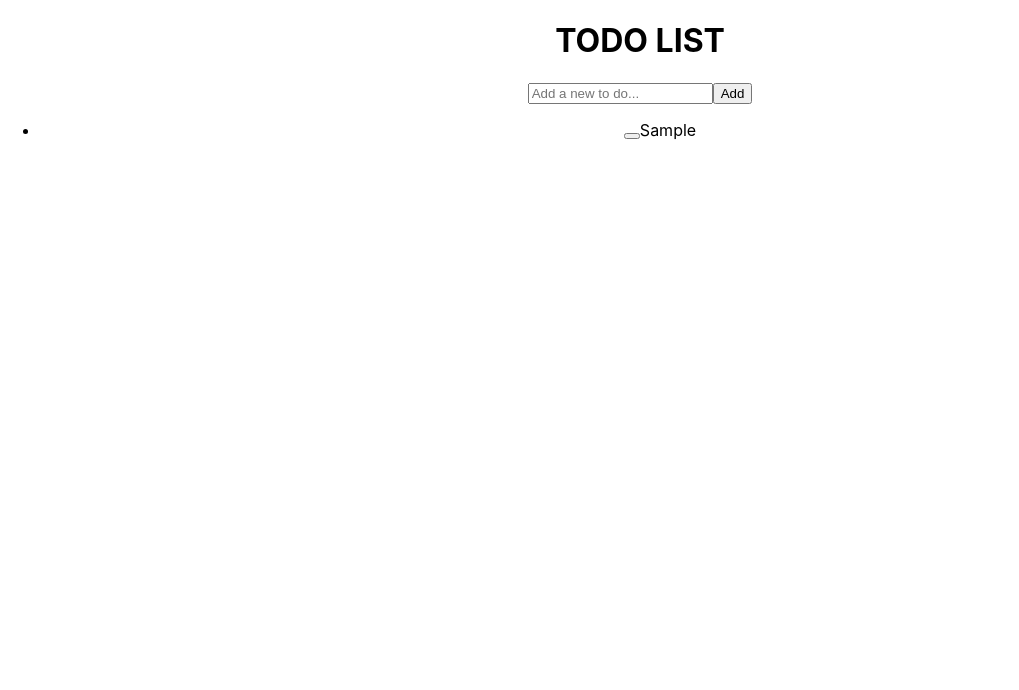
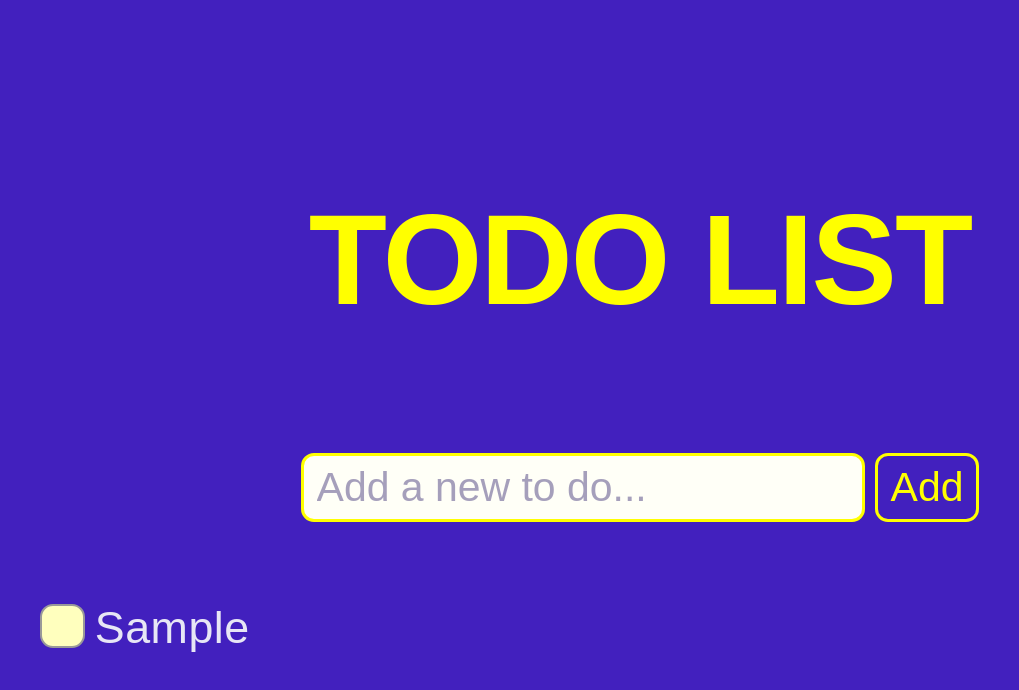
Before and after one commit to mervebalci/todolist-redo, a React (Create React App) app: page / in a window 1280 px wide. Both pictures are taken after typing "Sample" into the empty fields and a click on the button "Add". Shown: the top 690 px of the page, without its empty margins (0-1019 px from the left). Built offline with nearby package versions, Linux system fonts and the light colour scheme.

Commit message:
Adding CSS to the code

```diff
--- a/src/App.css
+++ b/src/App.css
@@ -1,38 +1,93 @@
 .App {
+  align-items: center;
   text-align: center;
+  padding-top: 100px;
+  padding-bottom: 100%;
+  background-color: rgb(66, 32, 190);
+  font-family: Arial, Helvetica, sans-serif;
+  height: 100%;
+  width: 100%;
 }
 
-.App-logo {
-  height: 40vmin;
-  pointer-events: none;
+h1 {
+  font-size: 10vw;
+  font-style: normal;
+  font-weight: bold;
+  letter-spacing: -2px;
+  color: yellow;
+  padding-bottom: 24px;
 }
 
-@media (prefers-reduced-motion: no-preference) {
-  .App-logo {
-    animation: App-logo-spin infinite 20s linear;
-  }
+#userInput {
+  color: rgb(39, 20, 109);
+  background-color: rgb(255, 255, 247);
+  border-width: 3px;
+  border-style: solid;
+  border-color: yellow;
+  border-radius: 13px;
+  padding: 8px 13px;
+  font-size: 3.2vw;
+  margin-bottom: 64px;
 }
 
-.App-header {
-  background-color: #282c34;
-  min-height: 100vh;
-  display: flex;
-  flex-direction: column;
-  align-items: center;
-  justify-content: center;
-  font-size: calc(10px + 2vmin);
-  color: white;
+#userInput::placeholder {
+  color: rgba(131, 122, 164, 0.725);
 }
 
-.App-link {
-  color: #61dafb;
+.addButton {
+  padding: 8px 13px;
+  margin: 10px 0px 10px 10px;
+  font-size: 3.2vw;
+  color: yellow;
+  background-color: rgb(66, 32, 190);
+  border-style: solid;
+  border-color: yellow;
+  border-width: 3px;
+  border-radius: 13px;
 }
 
-@keyframes App-logo-spin {
-  from {
-    transform: rotate(0deg);
-  }
-  to {
-    transform: rotate(360deg);
-  }
+.addButton:hover {
+  padding: 8px 13px;
+  margin: 10px 0px 10px 10px;
+  font-size: 3.2vw;
+  color: rgb(66, 32, 190);
+  border-style: solid;
+  border-color: yellow;
+  border-width: 3px;
+  border-radius: 13px;
+  background-color: yellow;
 }
+
+.todoList {
+  align-items: center;
+  text-align: center;
+  max-width: fit-content;
+  list-style-type: none;
+  color: rgb(231, 230, 245);
+  font-weight: normal;
+  letter-spacing: 0.5px;
+  text-transform: capitalize;
+  word-spacing: 2px;
+}
+
+.task {
+  margin-top: 10px;
+  font-size: 3.5vw;
+  text-align: left;
+}
+
+.checkbox {
+  background: rgb(255, 255, 190);
+  border: 2px solid #999;
+  border-radius: 13px;
+  float: left;
+  line-height: 20px;
+  height: 3.5vw;
+  width: 3.5vw;
+  margin-right: 10px;
+  margin-top: 2px;
+}
+
+.checkbox:hover {
+  background-color: rgb(66, 32, 190);
+}
--- a/src/App.js
+++ b/src/App.js
@@ -12,7 +12,6 @@ export default function App() {
     const task = {id: counter, name: userInput};
 
     setTaskList([...taskList, task]);
-    console.log(taskList)
 
     counter = counter + 1;
 
@@ -23,7 +22,7 @@ export default function App() {
     <div className="App">
       <h1>TODO LIST</h1>
       <input id="userInput" placeholder="Add a new to do..."></input>
-      <button onClick={addTask}>Add</button>
+      <button className="addButton" onClick={addTask}>Add</button>
       <TodoList tasks={taskList} setTaskList={setTaskList} />
     </div>
   );
@@ -34,14 +33,14 @@ function TodoList({ tasks, setTaskList }) {
     let remainingTasks = tasks.filter((task) => {
       return task.id !== id
       });
-    setTaskList(remainingTasks)
-    console.log(tasks)
+    setTaskList(remainingTasks);
   }
+
   return (
-    <ul>
+    <ul className="todoList">
       {tasks.map((task) =>
-        <li key={task.id}>
-          <button onClick={() => removeTask(task.id)}></button>
+        <li key={task.id} className="task">
+          <button className="checkbox" onClick={() => removeTask(task.id)}></button>
           <span>{task.name}</span>
         </li>
       )}
```
